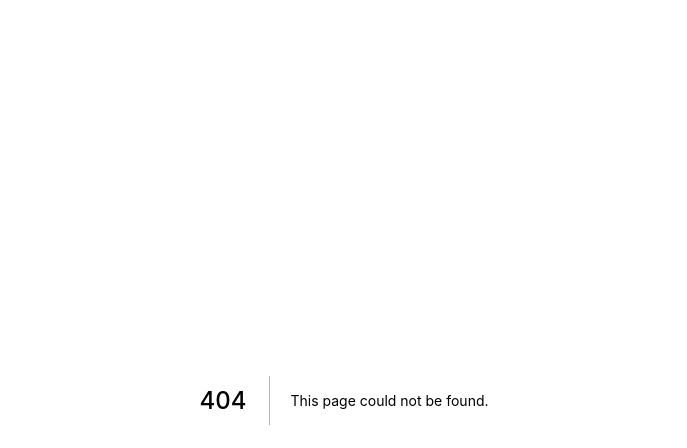
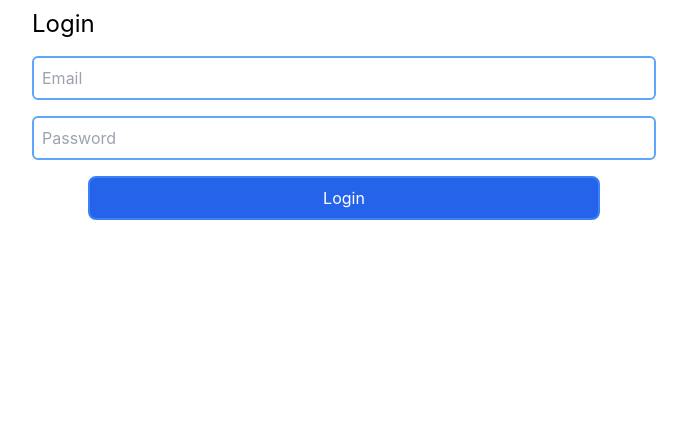
Before and after one commit to MDilankaN/CTSE-Microservices-FrontEnd, a Next.js app: page /login in a window 1280 px wide. Before the commit this address had no page. Shown: the top 448 px of the page, without its empty margins (296-983 px from the left). Built offline with nearby package versions, Linux system fonts and the light colour scheme.

Commit message:
login UI

```diff
--- /dev/null
+++ b/Shared/Helper.js
@@ -0,0 +1,10 @@
+export function validateEmail(email) {
+    if (
+      /^(([^<>()[\]\\.,;:\s@"]+(\.[^<>()[\]\\.,;:\s@"]+)*)|(".+"))@((\[[0-9]{1,3}\.[0-9]{1,3}\.[0-9]{1,3}\.[0-9]{1,3}\])|(([a-zA-Z\-0-9]+\.)+[a-zA-Z]{2,}))$/.test(
+        email
+      )
+    ) {
+      return true;
+    }
+    return false;
+  }
--- /dev/null
+++ b/pages/login.js
@@ -0,0 +1,67 @@
+import React,{useState} from 'react'
+import {validateEmail} from '../Shared/Helper'
+
+function login() {
+
+
+    const [email, setEmail] = useState('');
+    const [pwd, setPwd] = useState('');
+
+    const [emailError, setEmailError] = useState('');
+    const [pwdError, setPwdError] = useState('');
+
+    const validateData = () =>{
+            if(email === ''){
+                setEmailError('Field cannot be empty');
+            } else if(!validateEmail(email)) {
+                setEmailError('Invalid email');
+            } else {
+                setEmailError('');
+            }
+            if(pwd === ''){
+                setPwdError('Field cannot be empty');
+            } else {
+                setPwdError('');
+            }
+            submitData();
+    }
+
+    const submitData = () =>{
+        if(emailError === '' && pwdError === '' ){
+            console.log('Login method', email ,' ', pwd);
+            //login method
+            //notification
+            //page forward
+        } else{
+            return;
+        }
+    };
+
+  return (
+    <div className='m-auto justfy-center w-1/2'>
+        <h1 className='m-2 text-2xl'>Login</h1>
+        <div className=' flex flex-col'>
+            <input
+                className='m-2 rounded-md border-2 border-blue-400 p-2'
+                value={email}
+                type='text'
+                placeholder='Email'
+                onChange={(e) => setEmail(e.target.value)}/>
+                {emailError && <p>{emailError}</p>}
+            <input
+                className='m-2 rounded-md border-2 border-blue-400 p-2'
+                value={pwd}
+                type='password'
+                placeholder='Password'
+                onChange={(e) => setPwd(e.target.value)}/>
+                {pwdError && <p>{pwdError}</p>}
+            <button
+                className=' text-white mx-16 my-2 p-2 border-2 bg-blue-600 rounded-lg border-blue-500'
+                type='submit'
+                onClick={() => validateData()}>Login</button>
+        </div>
+    </div>
+  )
+}
+
+export default login
--- a/pages/profile.js
+++ b/pages/profile.js
@@ -70,6 +70,7 @@
     <div className='m-auto justfy-center w-1/2'>
         <div className='m-2 text-2xl'>
             Profile
+            {/* Profile Image */}
         </div>
         <div className=' flex flex-col'>
             <input
```
